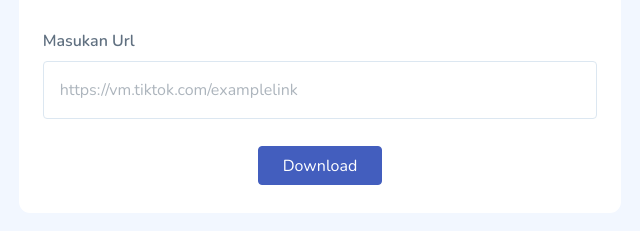
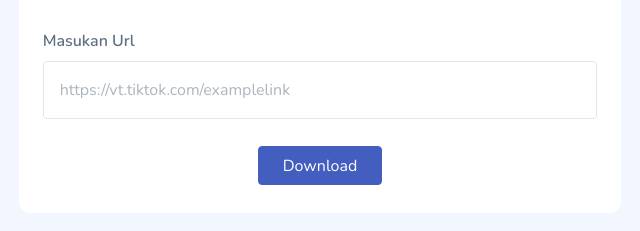
Before and after one commit to vienze/avotools, a plain HTML site: page pages/tiktok.html in a window 1280 px wide. Shown: the part 298-529 px from the top of the page, 470-1110 px from the left. Drawn offline with Linux system fonts and the light colour scheme.

```diff
--- a/pages/tiktok.html
+++ b/pages/tiktok.html
@@ -155,7 +155,7 @@
                               type="url"
                               id="tiktokUrl"
                               class="form-control p-3 mt-2"
-                              placeholder="https://vm.tiktok.com/examplelink"
+                              placeholder="https://vt.tiktok.com/examplelink"
                             />
                             <div class="invalid-feedback">
                               <i class="bx bx-radio-circle"></i>
```
